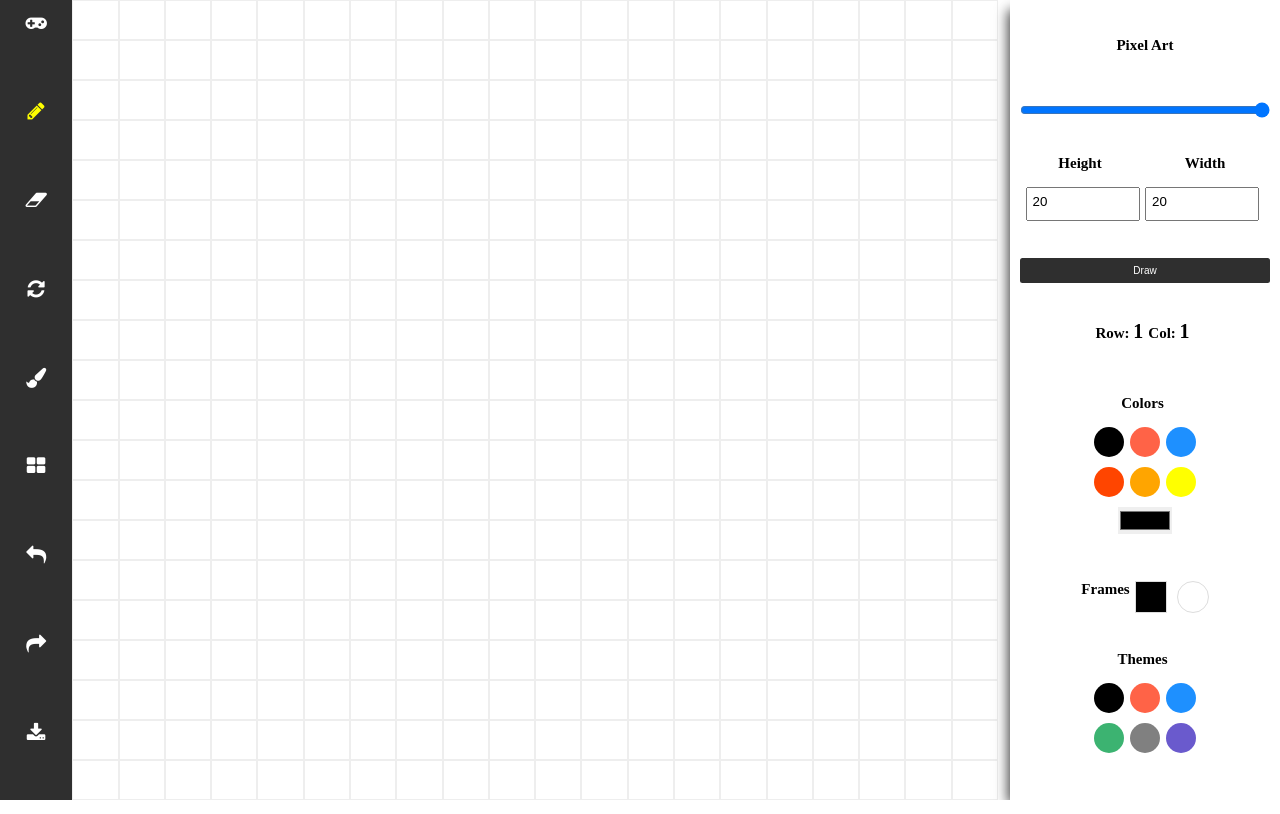
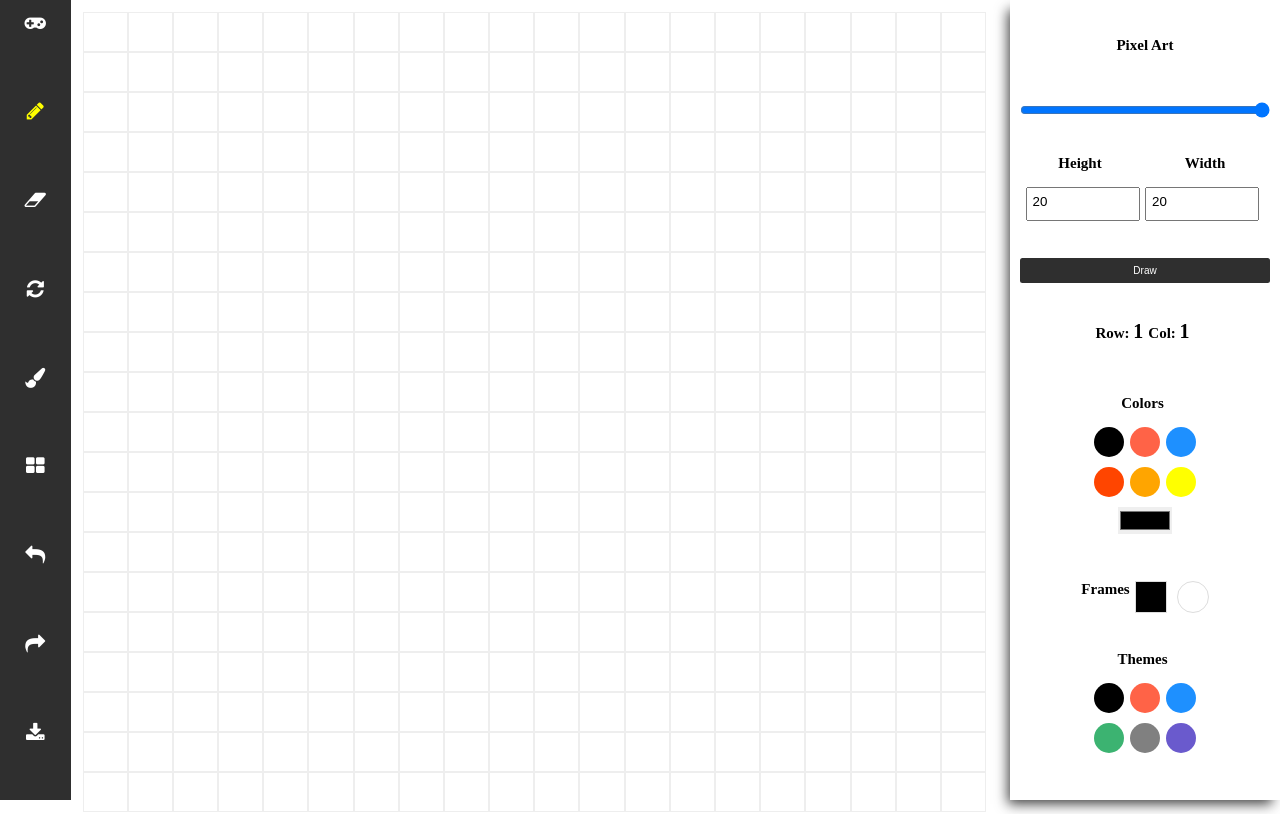
Before and after one commit to gopal1996/PixelArt, a plain HTML site: page index.html in a window 1280 px wide. Drawn offline with Linux system fonts and the light colour scheme.

Commit message:
fixed bugs 2

```diff
--- a/style.css
+++ b/style.css
@@ -146,10 +146,10 @@ span {
 
 .mainboard-container {
     display: flex;
-    /* margin: 10px; */
+    margin: 10px;
     /* border: 1px solid #ccc; */
-    /* border-radius: 5px; */
-    /* padding: 2px; */
+    border-radius: 5px;
+    padding: 2px;
     background-color: #fff;
     flex-direction: column;
     justify-content: center;
```
